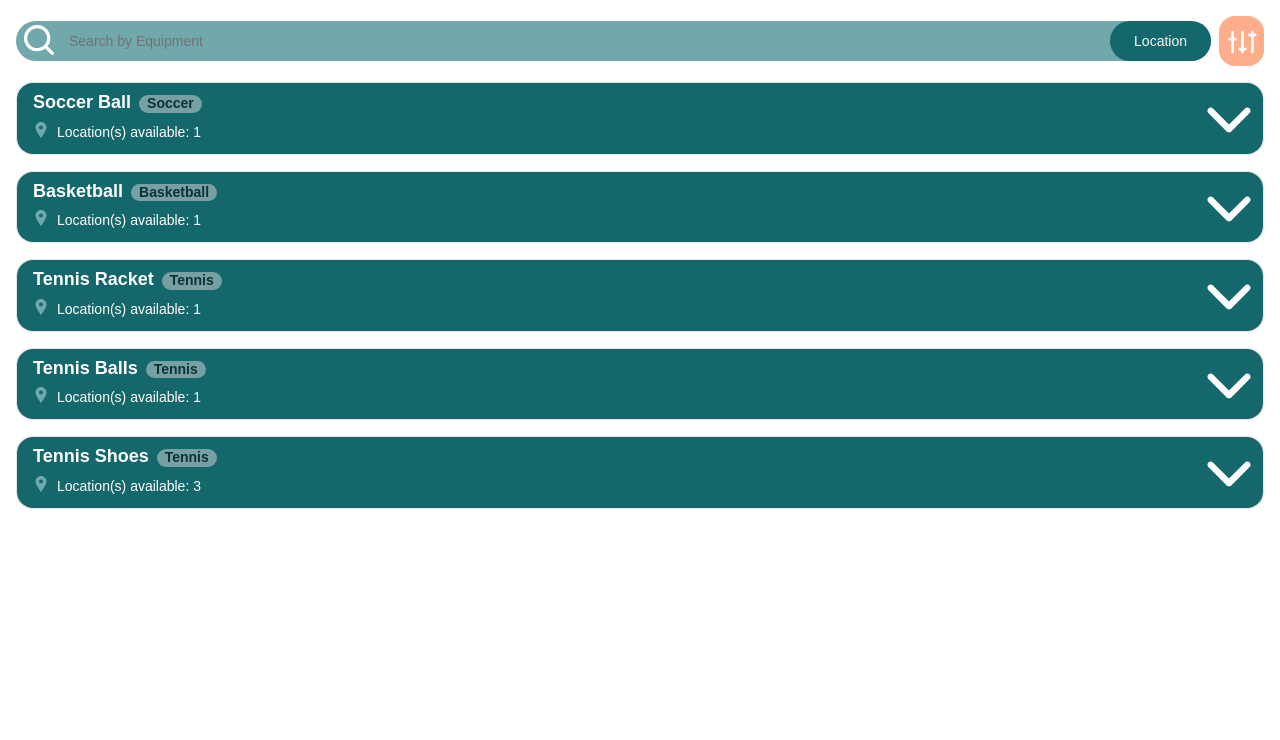
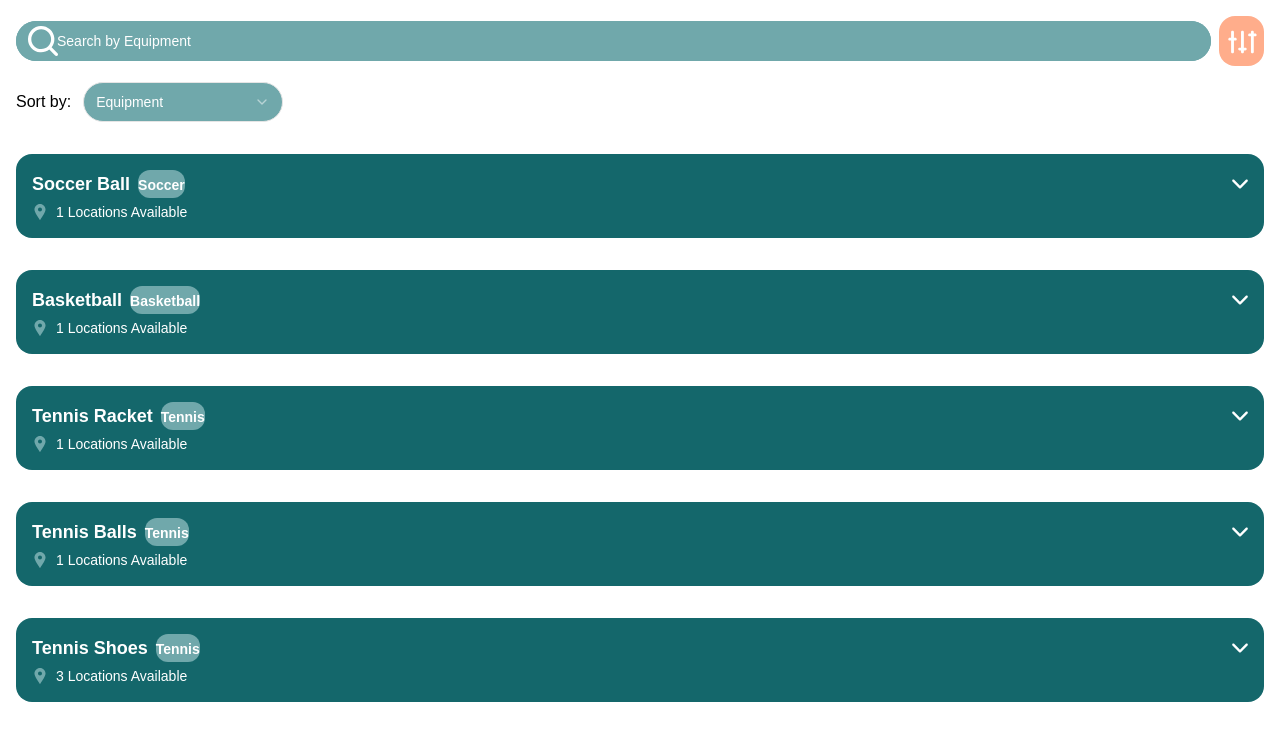
Before and after one commit to Hack4Impact-UMD/leveling-the-playing-field, a Next.js app: page / in a window 1280 px wide. Shown: the top 740 px of the page. Built offline with nearby package versions, Linux system fonts and the light colour scheme.

Commit message:
add dropdown functionality

```diff
--- a/src/app/search-page/Search.tsx
+++ b/src/app/search-page/Search.tsx
@@ -51,8 +51,7 @@ const SearchPage = () => {
   const [selectedWarehouse, setSelectedWarehouse] = useState<string | undefined>(undefined);
   const [selectedSport, setSelectedSport] = useState<string | undefined>(undefined);
   const [searchTerm, setSearchTerm] = useState('');
-  const [selectedEquipment, setSelectedEquipment] = useState<Equipment | GroupedEquipment | LocationEquipment | null>(null);
-  const [isDialogOpen, setIsDialogOpen] = useState(false);
+  const [selectedEquipment, setSelectedEquipment] = useState<GroupedEquipment | LocationEquipment | null>(null);
   const [searchMode, setSearchMode] = useState<'equipment' | 'location'>('equipment');
   const [appliedFilters, setAppliedFilters] = useState({
     warehouse: 'all',
@@ -60,7 +59,7 @@ const SearchPage = () => {
   });
   const [groupedEquipmentList, setGroupedEquipmentList] = useState<GroupedEquipment[]>([]);
   const [locationEquipmentList, setLocationEquipmentList] = useState<LocationEquipment[]>([]);
-
+  const [selectedEquipments, setSelectedEquipments] = useState<Set<string>>(new Set());
 
   // Sample data with quantities
   const equipmentList = [
@@ -85,11 +84,6 @@ const SearchPage = () => {
 
   const handleFilterToggle = () => {
     setShowFilter(!showFilter);
-  };
-
-  const handleEquipmentClick = (equipment: Equipment | GroupedEquipment | LocationEquipment) => {
-    setSelectedEquipment(equipment);
-    setIsDialogOpen(true);
   };
 
   const toggleSearchMode = () => {
@@ -177,26 +171,43 @@ const SearchPage = () => {
     }
   };
 
+  const toggleEquipment = (item: GroupedEquipment | LocationEquipment) => {
+    const id = 'warehouse' in item ? item.warehouse : item.name;
+    setSelectedEquipments(prev => {
+      const newSet = new Set(prev);
+      if (newSet.has(id)) {
+        newSet.delete(id);
+      } else {
+        newSet.add(id);
+      }
+      return newSet;
+    });
+  };
+
+  // Add this helper function inside your component
+  const groupEquipmentBySport = (equipment: { name: string; sport: string; quantity: number }[]) => {
+    return equipment.reduce((acc, item) => {
+      if (!acc[item.sport]) {
+        acc[item.sport] = [];
+      }
+      acc[item.sport].push(item);
+      return acc;
+    }, {} as Record<string, typeof equipment>);
+  };
 
   return (
     <div className="p-4">
       <div className="flex items-center space-x-2 mb-4">
-        <div className="relative flex-grow border-black bg-teal-light rounded-3xl space-x-10 text-white">
-          <div className="absolute left-2 top-1 bottom-2">
+        <div className="relative flex-grow border-black bg-teal-light rounded-3xl text-white">
+          <div className="absolute left-3 top-1/2 -translate-y-1/2">
             <SearchIcon />
           </div>
           <Input
             value={searchTerm}
             onChange={handleSearch}
             placeholder={`Search by ${searchMode === 'equipment' ? 'Equipment' : 'Location'}`}
-            className="pr-15 w-6/11 border-teal-light bg-teal-light rounded-3xl text-white font-ubuntu-condensed"
+            className="pl-10 pr-4 w-full border-teal-light bg-teal-light rounded-3xl text-white font-ubuntu-condensed placeholder:text-white"
           />
-          <Button
-            onClick={toggleSearchMode}
-            className="absolute right-0 top-0 bottom-0 bg-teal hover:bg-teal focus:bg-teal rounded-3xl font-ubuntu-condensed px-6"
-          >
-            {searchMode === 'equipment' ? 'Location' : 'Equipment'}
-          </Button>
         </div>
         <Button
           onClick={handleFilterToggle}
@@ -204,6 +215,22 @@ const SearchPage = () => {
         >
           <FilterIcon />
         </Button>
+      </div>
+
+      <div className="flex items-center space-x-3 mb-4">
+        <span className="text-black font-ubuntu-condensed">Sort by:</span>
+        <Select
+          onValueChange={(value: "equipment" | "location") => setSearchMode(value)}
+          value={searchMode}
+        >
+          <SelectTrigger className="w-[200px] bg-teal-light text-white rounded-3xl">
+            <SelectValue placeholder="Search by..." />
+          </SelectTrigger>
+          <SelectContent>
+            <SelectItem value="equipment">Equipment</SelectItem>
+            <SelectItem value="location">Location</SelectItem>
+          </SelectContent>
+        </Select>
       </div>
 
       {showFilter && (
@@ -254,109 +281,119 @@ const SearchPage = () => {
       )}
 
       {/* Basic information of each warehouse/location */}
-      <div className="grid grid-cols-1 gap-4">
+      <div className="flex flex-col space-y-8 mt-8">
         {applyFilters().map((item) => (
+          <div key={'warehouse' in item ? item.warehouse : item.name} className="w-full min-h-[80px]">
             <Button
-            key={searchMode === 'equipment' ? (item as GroupedEquipment).name : (item as LocationEquipment).warehouse}
-            onClick={() => handleEquipmentClick(item)}
-            className="p-0 rounded-2xl w-full h-full"
+              onClick={() => toggleEquipment(item)}
+              className="p-0 w-full border-0 block h-auto"
               variant="outline"
             >
-            <div className="bg-teal w-full h-full flex items-center justify-between pl-4 pt-2 pb-2 pr-3 rounded-2xl">
-              <div className="flex flex-col justify-start">
-                <span className="font-semibold text-lg mb-1 text-white font-ubuntu-condensed leading-tight">
-                  {searchMode === 'equipment' ? (
-                    <div className="flex space-x-2 items-baseline">
-                      <span className="font-semibold text-lg mb-1 text-white font-ubuntu-condensed leading-tight">
-                        {(item as GroupedEquipment).name}
-                      </span>
-                      <div className="bg-white-dark opacity-50 rounded-3xl text-sm text-black font-ubuntu-condensed leading-tight px-2">
+              {!selectedEquipments.has('warehouse' in item ? item.warehouse : item.name) ? (
+                <div className="bg-teal w-full flex items-center justify-between p-4 rounded-2xl">
+                  <div className="flex flex-col justify-start w-full">
+                    <div className="flex justify-between items-center mb-1">
+                      <span className="font-semibold text-lg text-white font-ubuntu-condensed flex items-center">
+                        {'name' in item ? item.name : (item as LocationEquipment).warehouse}
+                        {'sport' in item && (
+                          <div className="bg-teal-light rounded-xl inline-block ml-2">
+                            <span className="text-white font-ubuntu-condensed text-sm">
                               {(item as GroupedEquipment).sport}
-                      </div>
-                    </div>
-                  ) : (
-                    <div className="flex space-x-2 items-baseline">
-                      <LocationIcon />
-                      <span className="font-semibold text-lg mb-1 text-white font-ubuntu-condensed">
-                        {(item as LocationEquipment).warehouse}
                             </span>
                           </div>
                         )}
                       </span>
-                {searchMode === 'equipment' && 'locations' in item && (
-                  <div className="flex space-x-2">
+                      <DownArrowIcon />
+                    </div>
+                    <div className="flex items-center space-x-2">
                       <LocationIcon />
-
-                    <span className="text-sm text-white font-ubuntu-condensed mb-1">
-                      Location(s) available: {item.locations.length}
+                      <span className="text-sm text-white font-ubuntu-condensed">
+                        {'locations' in item
+                          ? `${item.locations.length} Locations Available`
+                          : `${(item as LocationEquipment).equipment.length} Equipment Available`
+                        }
                       </span>
                     </div>
+                  </div>
+                </div>
+              ) : (
+                <div className="w-full flex flex-col bg-teal rounded-2xl">
+                  <div className="w-full p-4">
+                    <div className="flex space-x-2 items-center">
+                      {searchMode === 'location' ? (
+                        <>
+                          <span className="text-white font-ubuntu-condensed text-lg">
+                            {(item as LocationEquipment).warehouse}
+                          </span>
+                          {appliedFilters.sport !== 'all' && (
+                            <span className="bg-white-dark opacity-50 rounded-3xl px-3 py-1 text-sm text-black font-ubuntu-condensed">
+                              {appliedFilters.sport}
+                            </span>
                           )}
-                {searchMode === 'location' && 'equipment' in item && (
-                  <div className="flex space-x-2">
-                    <span className="text-sm text-white font-ubuntu-condensed">
-                      {`Equipment Available: ${item.equipment.length} types`}
+                        </>
+                      ) : (
+                        <>
+                          <span className="text-white font-ubuntu-condensed text-lg">
+                            {(item as GroupedEquipment).name}
                           </span>
+                          <div className="bg-teal-light rounded-xl inline-block">
+                            <span className="text-white font-ubuntu-condensed text-sm">
+                              {(item as GroupedEquipment).sport}
+                            </span>
+                          </div>
+                        </>
+                      )}
+                    </div>
+                  </div>
+
+                  <div className="p-6  w-full">
+                    <div className="space-y-4 w-full">
+                      {searchMode === 'location' ? (
+                        // Location mode content
+                        <div className="space-y-6 text-left">
+                          <div className="bg-teal-light rounded-xl p-4">
+                            <p className="text-white font-ubuntu-condensed text-lg mb-4">Equipment available</p>
+                            {Object.entries(groupEquipmentBySport((item as LocationEquipment).equipment))
+                              .filter(([sport]) => appliedFilters.sport === 'all' || sport === appliedFilters.sport)
+                              .map(([sport, equipment]) => (
+                                <div key={sport} className="space-y-2 mb-4 last:mb-0">
+                                  <div className="bg-orange-light rounded-xl px-3 py-1 inline-block">
+                                    <p className="text-white font-ubuntu-condensed text-left">{sport}</p>
+                                  </div>
+                                  <ul className="space-y-2">
+                                    {equipment.map((eq, index) => (
+                                      <li key={index} className="text-white font-ubuntu-condensed grid grid-cols-2 text-left">
+                                        <span>{eq.name}</span>
+                                        <span>{eq.quantity}</span>
+                                      </li>
+                                    ))}
+                                  </ul>
+                                </div>
+                              ))}
+                          </div>
+                        </div>
+                      ) : (
+                        // Equipment mode content
+                        <div className="space-y-4">
+                          {(item as GroupedEquipment).locations.map((location, index) => (
+                            <div key={index} className="bg-teal-light/20 rounded-xl p-4">
+                              <div className="flex items-center space-x-2 mb-2">
+                                <LocationIcon />
+                                <p className="text-white font-ubuntu-condensed">{location.warehouse}</p>
+                              </div>
+                              <p className="text-white font-ubuntu-condensed text-left">Units available: {location.quantity} units</p>
+                            </div>
+                          ))}
                         </div>
                       )}
                     </div>
-              <div className="[&_svg]:w-11 [&_svg]:h-11 [&_svg]:-ml-1 [&_svg]:-mb-1">
-                <DownArrowIcon />
                   </div>
                 </div>
+              )}
             </Button>
+          </div>
         ))}
       </div>
-
-      {/* pop-up box for more information */}
-      <Dialog open={isDialogOpen} onOpenChange={setIsDialogOpen}>
-        <DialogContent className="bg-teal text-white font-ubuntu-condensed">
-          <DialogHeader>
-            <DialogTitle>
-              {searchMode === 'equipment'
-                ? `${(selectedEquipment as GroupedEquipment)?.name} Availability`
-                : `Equipment at ${(selectedEquipment as LocationEquipment)?.warehouse}`}
-            </DialogTitle>
-            <DialogClose />
-          </DialogHeader>
-          {selectedEquipment && (
-            <div className="p-4 bg-teal text-white font-ubuntu-condensed">
-              {searchMode === 'equipment' ? (
-                <>
-                  {'sport' in selectedEquipment && <p>Sport: {selectedEquipment.sport}</p>}
-                  <p>Total Quantity: {
-                    'totalQuantity' in selectedEquipment
-                      ? selectedEquipment.totalQuantity
-                      : ('quantity' in selectedEquipment ? selectedEquipment.quantity : 'N/A')
-                  }</p>
-                  <p>Locations:</p>
-                  <ul>
-                    {(selectedEquipment as GroupedEquipment).locations ?
-                      (selectedEquipment as GroupedEquipment).locations.map((loc, index) => (
-                        <li key={index}>{loc.warehouse}: {loc.quantity}</li>
-                      )) :
-                      <li>{(selectedEquipment as Equipment).warehouse}: {(selectedEquipment as Equipment).quantity}</li>
-                    }
-                  </ul>
-                </>
-              ) : (
-                <>
-                  <p>Total Equipment Types: {(selectedEquipment as LocationEquipment).equipment.length}</p>
-                  <p>Equipment List:</p>
-                  <ul>
-                    {(selectedEquipment as LocationEquipment).equipment.map((eq, index) => (
-                      <li key={index}>{eq.name} ({eq.sport}): {eq.quantity}</li>
-                    ))}
-                  </ul>
-                </>
-              )}
-              <Button onClick={() => setIsDialogOpen(false)} className="mt-4 rounded-2xl bg-orange hover:bg-orange focus:bg-orange">
-                Close
-              </Button>
-            </div>
-          )}
-        </DialogContent>
-      </Dialog>
     </div>
   );
 };
```
Lines whose indentation alone changed are shown as unchanged.
